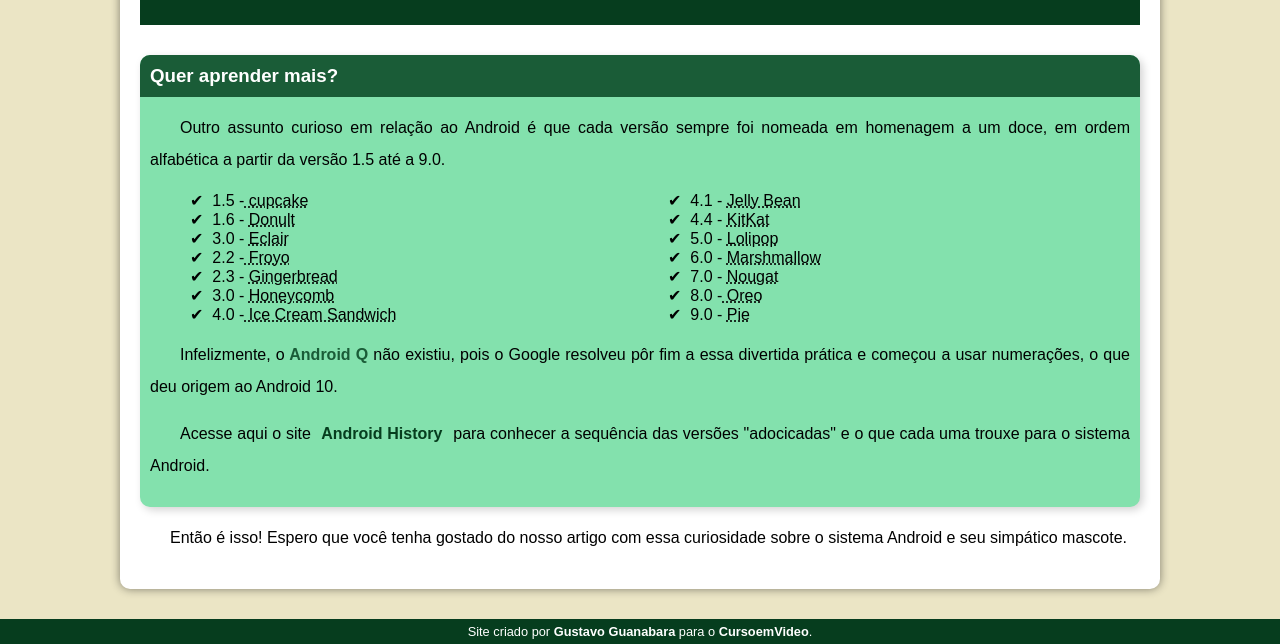
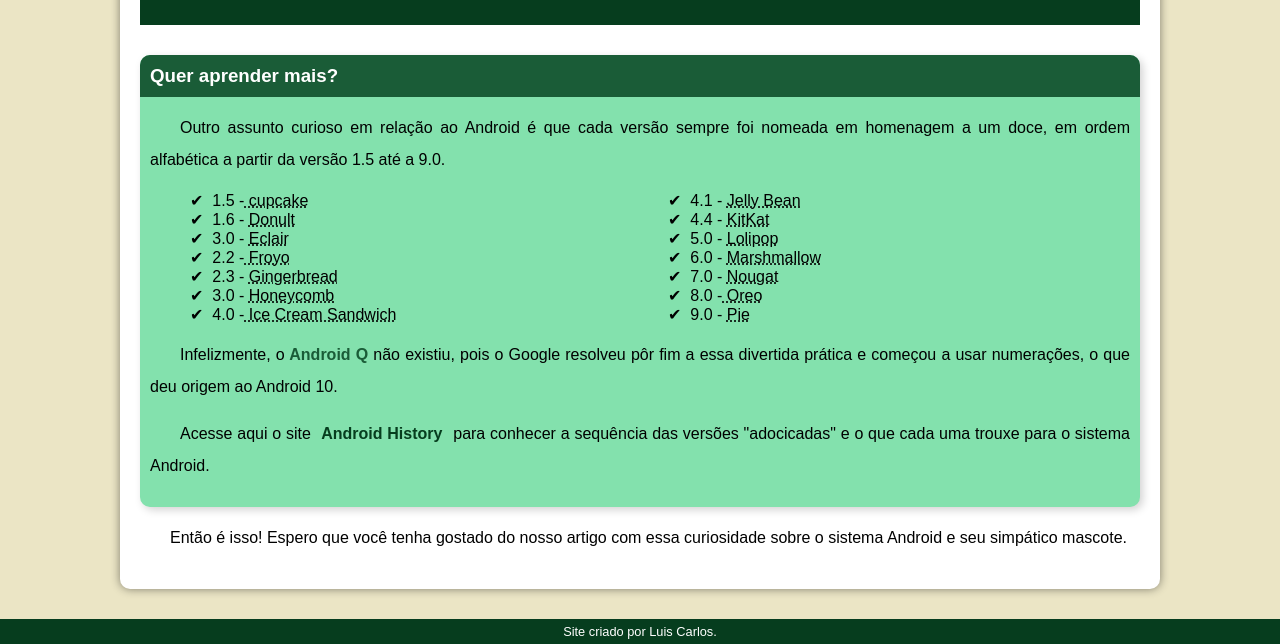
Before and after one commit to luisoliveirafilho/android-page, a plain HTML site: page index.html in a window 1280 px wide. Shown: the part 2329-2973 px from the top of the page. Drawn offline with Linux system fonts and the light colour scheme.

Commit message:
troca de nome

```diff
--- a/index.html
+++ b/index.html
@@ -90,7 +90,7 @@
         </article>
     </main>
     <footer>
-        <p>Site criado por<a href="https://github.com/gustavoguanabara" target="_blank"> Gustavo Guanabara</a> para o <a href="https://www.youtube.com/channel/UCrWvhVmt0Qac3HgsjQK62FQ" target="_blank">CursoemVideo</a>.</p>
+        <p>Site criado por Luis Carlos.</p>
     </footer>
 
 </body>
```
